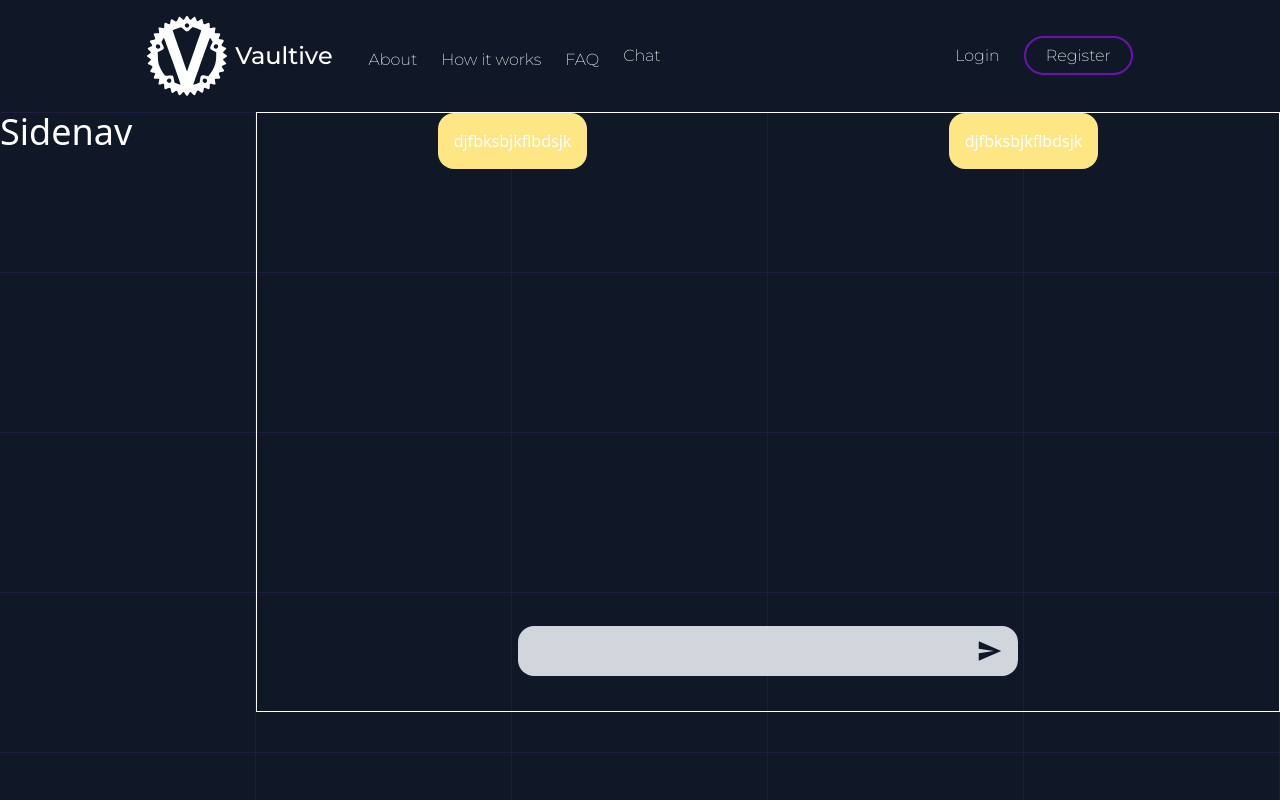
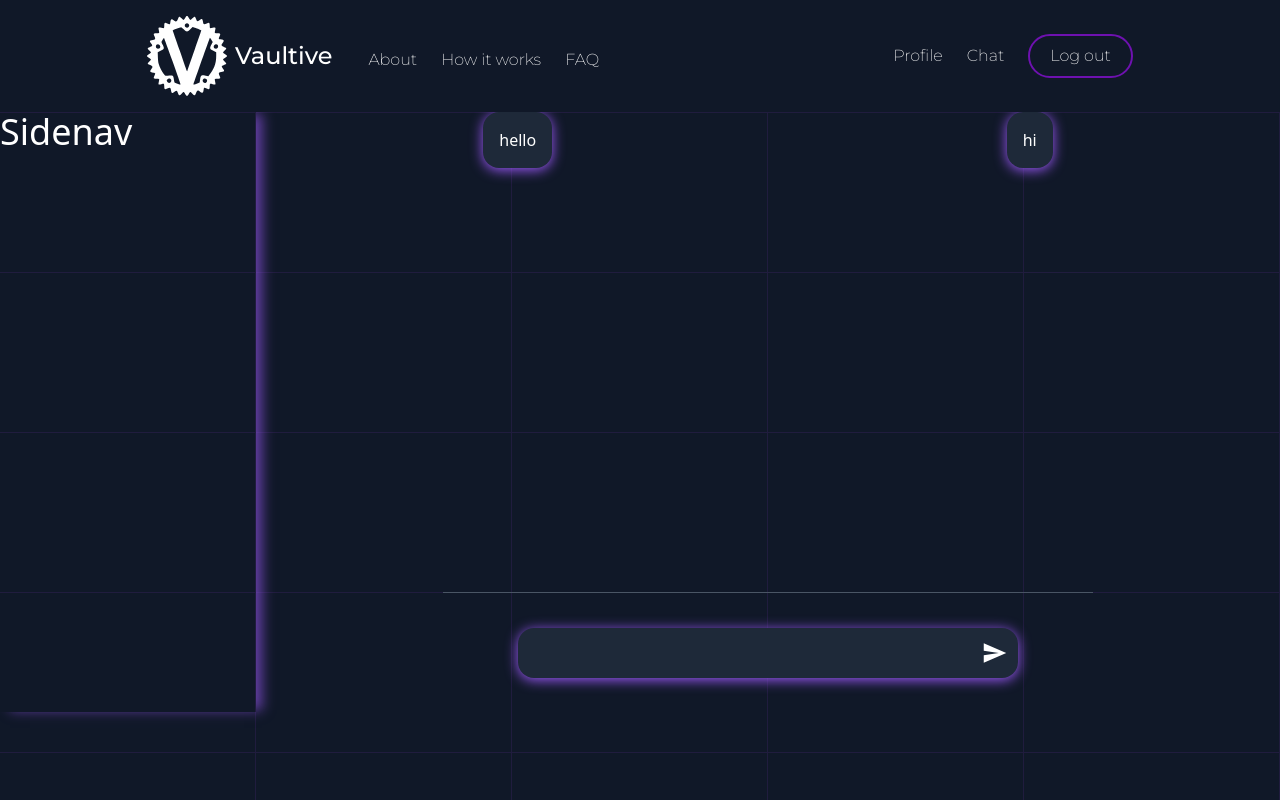
Before and after one commit to Dabdiiusuf/Vaultive, a React (Vite) app in the folder Client/: page /Chat in a window 1280 px wide. Built offline with nearby package versions, Linux system fonts and the light colour scheme; sample sign-in values are in the browser's storage.

Commit message:
Added Logout, Protected routes

```diff
--- a/Client/index.html
+++ b/Client/index.html
@@ -7,7 +7,7 @@
       http-equiv="Content-Security-Policy-Report-Only"
       content="default-src 'self';
         script-src 'self';
-        img-src 'self' https://i.pravatar.cc https://freeimage.host;
+        img-src 'self' https://i.pravatar.cc;
         style-src 'self' 'unsafe-inline';"
     />
     <title>Vaultive</title>
--- a/Client/src/Components/App.jsx
+++ b/Client/src/Components/App.jsx
@@ -33,8 +33,8 @@ function App() {
             <Route path="/Register" element={<Register />} />
             <Route element={<ProtectedRoute />}>
               <Route path="/Profile" element={<MyProfile />} />
+              <Route path="/Chat" element={<Chat />} />
             </Route>
-            <Route path="/Chat" element={<Chat />} />
             <Route path="/TermsOfUse" element={<TermsOfUse />} />
             <Route path="/PrivacyPolicy" element={<PrivacyPolicy />} />
             <Route path="*" element={<NotFound />} />
--- a/Client/src/Components/Login.jsx
+++ b/Client/src/Components/Login.jsx
@@ -12,11 +12,17 @@ const Login = () => {
     handleForm,
     csrfToken,
     error,
+    success,
+    authToken,
+    isLoading,
     setPassword,
     setUsername,
     setCsrfToken,
     setError,
     setDecodedJwt,
+    setAuthToken,
+    setIsLoading,
+    setSuccess,
   } = useContext(AuthContext);
 
   let navigate = useNavigate();
@@ -54,14 +60,17 @@ const Login = () => {
     );
 
     if (!resToken.ok) {
-      console.log("Invalid credentials");
+      console.log("Token fetched failed");
       setError("Invalid credentials");
       return;
     }
 
+    setIsLoading(true);
     const data = await resToken.json();
     const token = data.token;
     localStorage.setItem("jwt", token);
+    setAuthToken(token);
+    setSuccess("Log in Successful");
 
     const decodedJwt = JSON.parse(atob(token.split(".")[1]));
     setDecodedJwt(decodedJwt);
@@ -70,7 +79,9 @@ const Login = () => {
 
     setTimeout(() => {
       navigate("/Chat");
+      setIsLoading(false);
     }, 2000);
+
     setError("");
     setUsername("");
     setPassword("");
@@ -86,6 +97,22 @@ const Login = () => {
           ></div>
         ))}
       </div>
+      {isLoading && (
+        <div className="fixed inset-0 z-50 flex items-center justify-center bg-black/40 backdrop-blur-sm">
+          <div className="w-[350px] h-[200px] bg-gray-800 rounded-2xl shadow-[0_4px_17px_rgba(159,90,253,1)] text-white text-lg flex items-center justify-center gap-3">
+            <Lottie
+              animationData={animationData}
+              loop={true}
+              autoplay={true}
+              className="h-[80px] w-[80px]"
+            />
+            <div className="flex flex-col">
+              {success}
+              <p>Redirecting to Login page</p>
+            </div>
+          </div>
+        </div>
+      )}
       <div className="w-[70%] h-[80%] relative z-10 shadow-[0_4px_17px_rgba(159,90,253,1)] gap-5 rounded-4xl overflow-hidden">
         <div className="w-[50%] h-full absolute left-0 rounded-l-4xl flex flex-col items-center">
           <Lottie
--- /dev/null
+++ b/Client/src/Components/Logout.jsx
@@ -0,0 +1,7 @@
+import React from "react";
+
+const Logout = () => {
+  return <div></div>;
+};
+
+export default Logout;
--- a/Client/src/Components/Navbar.jsx
+++ b/Client/src/Components/Navbar.jsx
@@ -1,7 +1,12 @@
 import { Link } from "react-router-dom";
 import { SiVaultwarden } from "react-icons/si";
+import { AuthContext } from "../Providers/AuthContext";
+import { useContext } from "react";
+import ProtectedRoute from "./ProtectedRoute";
 
 const Navbar = () => {
+  const { authToken, handleLogout } = useContext(AuthContext);
+
   return (
     <nav className="bg-gray-900 py-4 text-white flex justify-around font-[Montserrat] font-extralight text-md sticky top-0 z-20">
       <ul className="flex gap-6 items-center">
@@ -18,14 +23,29 @@ const Navbar = () => {
         <button className="mt-2 relative underline-hover cursor-pointer">
           FAQ
         </button>
-        <Link to="/chat">Chat</Link>
-        {/* <li className="mt-2">
+      </ul>
+      <ul className="flex gap-6 items-center">
+        {authToken ? (
+          <>
+            <li>
               <Link to="/Profile" className="relative underline-hover">
                 Profile
               </Link>
-        </li> */}
-      </ul>
-      <ul className="flex gap-6 items-center">
+            </li>
+            <li>
+              <Link to="/chat" className="relative underline-hover">
+                Chat
+              </Link>
+            </li>
+            <button
+              onClick={handleLogout}
+              className="border-2 border-purple-800 rounded-3xl px-5 py-2 hover:bg-purple-700 cursor-pointer"
+            >
+              Log out
+            </button>
+          </>
+        ) : (
+          <>
             <li>
               <Link to="/Login" className="relative underline-hover">
                 Login
@@ -39,6 +59,8 @@ const Navbar = () => {
                 Register
               </Link>
             </li>
+          </>
+        )}
       </ul>
     </nav>
   );
--- a/Client/src/Components/ProtectedRoute.jsx
+++ b/Client/src/Components/ProtectedRoute.jsx
@@ -1,7 +1,12 @@
-import React from "react";
+import { useContext } from "react";
+import { Navigate, Outlet } from "react-router-dom";
+import { AuthContext } from "../Providers/AuthContext";
 
 const ProtectedRoute = () => {
-  return <div></div>;
+  const { authToken } = useContext(AuthContext);
+  // console.log(authToken);
+
+  return authToken ? <Outlet /> : <Navigate to="/Login" />;
 };
 
 export default ProtectedRoute;
--- a/Client/src/Components/Register.jsx
+++ b/Client/src/Components/Register.jsx
@@ -30,13 +30,18 @@ const Register = () => {
 
   const handleAvatar = (e) => {
     e.preventDefault();
-    if (username) {
+    if (!username) {
+      setError("Username needed");
+    } else {
       setAvatar(`https://i.pravatar.cc/200?u=${username}-${Date.now()}`);
+      setError("");
     }
   };
 
   const handleSignIn = () => {
     navigate("/Login");
+    setUsername("");
+    setPassword("");
   };
 
   useEffect(() => {
@@ -73,11 +78,8 @@ const Register = () => {
       );
 
       if (res.status === 400) {
-        const errorData = await res.json();
-        setError(
-          errorData.message ||
-            "Registration failed: Username or email already exists."
-        );
+        // const errorData = await res.json();
+        setError("Registration failed: Username or email already exists.");
         return;
       }
 
@@ -137,7 +139,7 @@ const Register = () => {
           </div>
         </div>
       )}
-      <div className="w-[70%] h-[80%] relative z-10 shadow-[0_4px_17px_rgba(159,90,253,1)] gap-5 rounded-4xl overflow-hidden">
+      <div className="w-[70%] h-[650px] relative z-10 shadow-[0_4px_17px_rgba(159,90,253,1)] gap-5 rounded-4xl overflow-hidden">
         <div className="w-[50%] h-full absolute left-0 rounded-l-4xl flex flex-col items-center">
           <Lottie
             animationData={animationData}
@@ -193,7 +195,7 @@ const Register = () => {
             onSubmit={handleSubmit}
             className="flex flex-col justify-center items-center"
           >
-            <div className="relative flex flex-col w-full items-center mt-10">
+            <div className="relative flex flex-col w-full items-center mt-7">
               <label className="absolute left-13 text-sm" htmlFor="email">
                 Email
               </label>
@@ -240,7 +242,7 @@ const Register = () => {
               </div>
             </div>
             <div className="w-[80%] flex mt-5 justify-center gap-4 items-center">
-              <input type="hidden" value={avatar} name="avatar" />
+              {/* <input type="hidden" value={avatar} name="avatar" /> */}
               <img
                 src={avatar || "https://i.pravatar.cc/200?u=default"}
                 alt=""
--- a/Client/src/Pages/Chat.jsx
+++ b/Client/src/Pages/Chat.jsx
@@ -12,23 +12,25 @@ const Chat = () => {
         ))}
       </div>
       <div className="h-[600px] w-full flex justify-between z-10 absolute">
-        <div className=" text-white text-4xl w-[20%]">Sidenav</div>
+        <div className="text-white text-4xl w-[20%] border-r border-transparent shadow-[8px_0_12px_-2px_rgba(159,90,253,0.6)]">
+          Sidenav
+        </div>
 
-        <div className="text-white w-[80%] flex flex-col items-center border-1">
+        <div className="text-white w-[80%] flex flex-col items-center">
           <div className="h-[80%] w-full flex justify-around">
-            <div className="inline-block max-w-max max-h-max bg-amber-200 rounded-2xl p-4">
-              djfbksbjkflbdsjk
+            <div className="inline-block max-h-max bg-gray-800 rounded-2xl text-white p-4 shadow-[0_2px_13px_rgba(159,90,253,1)]">
+              hello
             </div>
-            <div className="inline-block max-w-max max-h-max bg-amber-200 rounded-2xl p-4">
-              djfbksbjkflbdsjk
+            <div className="inline-block max-h-max bg-gray-800 rounded-2xl text-white p-4 shadow-[0_2px_13px_rgba(159,90,253,1)]">
+              hi
             </div>
           </div>
-          <div className="relative flex h-[20%] max-w-max justify-center items-center">
+          <div className="relative flex h-[20%] w-[650px] justify-center items-center border-t border-gray-600">
             <input
               type="text"
-              className="w-[500px] h-[50px] bg-gray-300 rounded-2xl text-black text-lg outline-none pl-4 pr-12"
+              className="w-[500px] h-[50px] bg-gray-800 rounded-2xl text-white text-lg outline-none pl-4 pr-12 shadow-[0_2px_13px_rgba(159,90,253,1)]"
             />
-            <IoSendSharp className="absolute text-gray-900 text-2xl top-1/2 -translate-y-1/2 left-115 cursor-pointer hover:scale-110 duration-200" />
+            <IoSendSharp className="absolute text-white text-2xl top-1/2 -translate-y-1/2 left-135 cursor-pointer hover:scale-110 duration-200" />
           </div>
         </div>
       </div>
--- a/Client/src/Providers/AuthContext.jsx
+++ b/Client/src/Providers/AuthContext.jsx
@@ -9,6 +9,7 @@ const AuthContextProvider = ({ children }) => {
   const [avatar, setAvatar] = useState(null);
   const [csrfToken, setCsrfToken] = useState("");
   const [jwt, setDecodedJwt] = useState("");
+  const [authToken, setAuthToken] = useState(localStorage.getItem("jwt"));
   const [response, setResponse] = useState("");
   const [error, setError] = useState("");
   const [success, setSuccess] = useState("");
@@ -24,6 +25,11 @@ const AuthContextProvider = ({ children }) => {
     setIsActive((prev) => !prev);
     setUsername("");
     setPassword("");
+  };
+
+  const handleLogout = () => {
+    setAuthToken(null);
+    localStorage.removeItem("jwt");
   };
 
   return (
@@ -45,6 +51,8 @@ const AuthContextProvider = ({ children }) => {
         isFourthOpen,
         isFifthOpen,
         jwt,
+        authToken,
+        handleLogout,
         handleForm,
         setUsername,
         setPassword,
@@ -62,6 +70,7 @@ const AuthContextProvider = ({ children }) => {
         setIsFourthOpen,
         setIsFifthOpen,
         setDecodedJwt,
+        setAuthToken,
       }}
     >
       {children}
```
Lines whose indentation alone changed are shown as unchanged.
